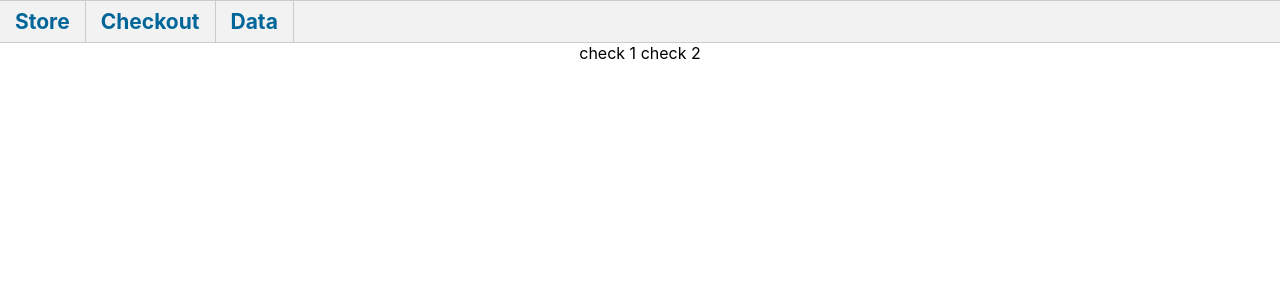
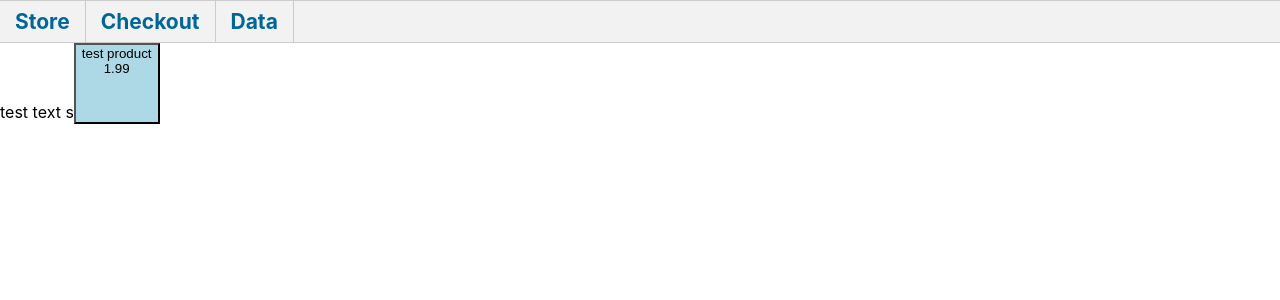
Before and after one commit to The-Software-Guild/c40finalproject-teem-5, a React (Create React App) app in the folder ecommerce-react/: page /checkout in a window 1280 px wide. Shown: the top 300 px of the page. Built offline with nearby package versions, Linux system fonts and the light colour scheme; no server answers.

Commit message:
Adjusted Teem 5 repo to contain my current work on React

```diff
--- a/ecommerce-react/package.json
+++ b/ecommerce-react/package.json
@@ -7,8 +7,10 @@
     "@testing-library/jest-dom": "^5.11.10",
     "@testing-library/react": "^11.2.6",
     "@testing-library/user-event": "^12.8.3",
+    "bootstrap": "^4.6.0",
     "mdbreact": "^5.0.1",
     "react": "^17.0.2",
+    "react-bootstrap": "^1.5.2",
     "react-dom": "^17.0.2",
     "react-router-dom": "^5.2.0",
     "react-scripts": "4.0.3",
--- a/ecommerce-react/src/App.css
+++ b/ecommerce-react/src/App.css
@@ -21,13 +21,11 @@
     width: 100%;
     min-height: 95vh;
     display: flex;
-    flex-direction: column;
 }
 
 .App-header {
     background-color: #282c34;
     display: flex;
-    flex-direction: column;
     align-items: center;
     justify-content: center;
     font-size: calc(10px + 2vmin);
--- a/ecommerce-react/src/App.js
+++ b/ecommerce-react/src/App.js
@@ -12,17 +12,15 @@ const EXCHANGE_RATE_URL = "http://data.fixer.io/api"
 class App extends Component {
     state = {
         userId: null,
-        itemData: [
-            {
+        itemData: [{
+            id: null,
             title: "test product",
             price: 1.99,
             description: "lorem ipsum set",
             image: "https://i.pravatar.cc",
             category: "electronic"
-            }
-        ],
-        cartData: [
-            {
+        }],
+        cartData: [{
             title: "test product",
             price: 1.99,
             exchangeRate: {
@@ -33,8 +31,22 @@ class App extends Component {
                 JPY: 1.1234,
             },
             quantity: 0
+        }]
     }
-        ]
+
+    componentDidMount() {
+        console.log("App is now mounted.")
+        this.loadItemData();
+    }
+
+    loadItemData() {
+        this.setState({ loading: true })
+        console.log("Loading item data")
+        fetch(STORE_URL + "/products")
+            .then(data => data.json())
+            .then(data => this.setState(
+                { itemData: data, loading: false }
+            ))
     }
 
     render() {
@@ -43,9 +55,11 @@ class App extends Component {
                 <NavBar />
                 <main>
                     <Switch>
-                        <Route exact path='/' component={StorePage} />
-                        <Route path='/store' component={StorePage} />
-                        <Route path='/checkout' component={CheckoutPage} />
+                        <Route path='/store' render={props =>
+                            (<StorePage items={this.state.itemData} />)}
+                        />
+                        <Route path='/checkout' render={props =>
+                            (<CheckoutPage items={this.state.itemData} />)} />
                         <Route path='/data' component={DataPage} />
                     </Switch>
                 </main>
--- a/ecommerce-react/src/components/nav_bar.js
+++ b/ecommerce-react/src/components/nav_bar.js
@@ -6,7 +6,7 @@ function NavBar() {
     return (
         <div className="nav_list">
             <ul>
-                <li><NavLink to='/'>Store</NavLink></li>
+                <li><NavLink to='/store'>Store</NavLink></li>
                 <li><NavLink to='/checkout'>Checkout</NavLink></li>
                 <li><NavLink to='/data'>Data</NavLink></li>
             </ul>
--- a/ecommerce-react/src/pages/checkout_page.js
+++ b/ecommerce-react/src/pages/checkout_page.js
@@ -1,11 +1,42 @@
 import React from 'react'
+import { Button } from 'react-bootstrap'
 
-function CheckoutPage() {
-    return (
+
+const ListedItem = ({item, key }) =>{
+
+    return(
+        <span>test text s
+        <Button style={{backgroundColor: "lightblue"}} className="col-3 btn btn-danger">
+            <div>
+                {item.title}
+                <br/>
+                {item.price}
+                <br/>
+                {item.quantity}
+                <br/>
+                <br/>
+                <br/>
+            </div>
+        </Button>
+        </span>
+    );
+}
+
+class CheckoutPage extends React.Component {
+
+
+
+  render(){
+      let{items} = this.props
+      return (
+
         <div id="checkout_page" className="App-page">
-            check 1 check 2
+            {items.map((item, i) => {
+                return <ListedItem item={item} key={i} />
+            })}
         </div>
     )
+  }
 }
 
 export default CheckoutPage
--- a/ecommerce-react/src/pages/store_page.js
+++ b/ecommerce-react/src/pages/store_page.js
@@ -1,33 +1,54 @@
-import React from "react"
+import React, { Component } from "react"
+import { Row, Container, Card, CardColumns } from 'react-bootstrap';
 
-const ItemCard = ({ item, index, handleSelect }) => {
+const ItemCard = ({ item, index }) => {
     return (
-        <div
-            id={item.id} name={item.name}
-            onClick={() => { handleSelect(item.name, item.id, item.price) }}
-            type="button"
-        >
-            <Card bg="primary" text="white" style={{ height: "200px" }}>
+        <Card bg="primary" text="white" style={{ height: "200px", width: "500px" }}>
             <Card.Body>
-                    <Card.Title style={{ fontSize: "12px" }}>{index}</Card.Title>
-                    <Card.Subtitle style={{ fontSize: "16px", textAlign: "center" }}>{item.name}</Card.Subtitle>
-                    <Card.Text style={{ fontSize: "16px", textAlign: "center" }}>
+                <Card.Img src={item.image} style={{ height: "100px" }} />
+                <Card.Title>{item.title}</Card.Title>
+                <Card.Text>
+                    {item.price}
                     <br />
-                        ${item.price}
+                    {item.description}
                 </Card.Text>
-                    <Card.Footer style={{ fontSize: "12px", textAlign: "center" }}>Quantity left: {item.quantity}</Card.Footer>
+                <Card.Footer>{item.category}</Card.Footer>
             </Card.Body>
         </Card>
-        </div>
     );
 }
 
-function StorePage() {
+class StorePage extends Component {
+
+    static defaultsProps = {
+        items: [{
+            id: 0,
+            title: "test product",
+            price: 1.99,
+            description: "lorem ipsum set",
+            image: "https://i.pravatar.cc",
+            category: "electronic"
+        }]
+    }
+
+    render() {
+        let { items } = this.props;
         return (
-        <div id="home_page" className="App-page App-header">
-            stoire sotoer
+            <div id="store_page" className="App-page App-header"
+                style={{ overflow: "scroll", overflowX: "hidden", height: "90vh" }}
+            >
+                <Container>
+                    <Row style={{ display: "flex", justifyContent: "space-between" }}>
+                        <CardColumns>
+                            {items.map((item, i) => {
+                                return <ItemCard item={item} key={i} />
+                            })}
+                        </CardColumns>
+                    </Row>
+                </Container>
             </div>
         )
     }
+}
 
 export default StorePage
```
Also changed, not shown: 1 other file (tests, documents, lock files or other folders). Lines whose indentation alone changed are shown as unchanged.
